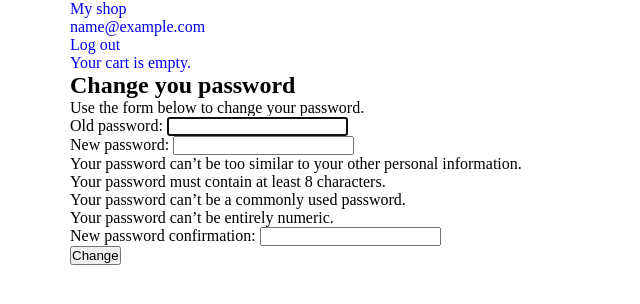
After one commit to Kitayeu/my_shop, a Django app: page /accounts/password_change/ in a window 1280 px wide. The commit adds this page. Shown: the top 304 px of the page, without its empty margins (0-640 px from the left). Run offline with Django 3.2, Linux system fonts and the light colour scheme; the visitor is signed in with stand-in values (Sample User, id 1); parts of the project's set-up code (start-up, migrations or seed data) failed here and were passed over.

Commit message:
Added ability to change password for user

```diff
--- a/accounts/urls.py
+++ b/accounts/urls.py
@@ -3,11 +3,12 @@ from django.contrib.auth import views as auth_views
 
 from . import views
 
-app_name = 'accounts'
 
 urlpatterns = [
     path('login/', auth_views.LoginView.as_view(), name='login'),
     path('logout/', auth_views.LogoutView.as_view(), name='logout'),
     path('register/', views.register, name='register'),
     path('profile/', views.profile, name='profile'),
+    path('password_change/', auth_views.PasswordChangeView.as_view(), name='password_change'),
+    path('password_change/done/', auth_views.PasswordChangeDoneView.as_view(), name='password_change_done'),
 ]
--- a/accounts/views.py
+++ b/accounts/views.py
@@ -84,7 +84,7 @@ def profile(request):
         else:
             messages.error(request, 'User with given email already exists')
 
-        return redirect('accounts:profile')
+        return redirect('profile')
 
     else:
 
--- a/my_shop/urls.py
+++ b/my_shop/urls.py
@@ -19,7 +19,7 @@ from django.conf import settings
 from django.conf.urls.static import static
 
 urlpatterns = [
-    path('accounts/', include('accounts.urls', namespace='accounts')),
+    path('accounts/', include('accounts.urls')),
     path('admin/', admin.site.urls),
     path('cart/', include('carts.urls', namespace='carts')),
     path('orders/', include('orders.urls', namespace='orders')),
--- a/orders/views.py
+++ b/orders/views.py
@@ -90,7 +90,7 @@ def invoice_pdf(request, order_id):
                                                stylesheets=[weasyprint.CSS(settings.STATIC_ROOT + '/css/style.css')])
         return response
 
-    return redirect('accounts:profile')
+    return redirect('profile')
 
 
 def order_detail(request, order_id):
@@ -101,4 +101,4 @@ def order_detail(request, order_id):
             'orders/detail.html',
             {'order': order}
         )
-    return redirect('accounts:profile')
+    return redirect('profile')
--- a/templates/accounts/profile.html
+++ b/templates/accounts/profile.html
@@ -81,6 +81,10 @@
                         title="Fill in new details and click 'Update profile'">
                     Update profile
                 </button>
+                <button type="submit" data-toggle="tooltip" data-placement="top"
+                        title="Change password">
+                    <a href="{% url 'password_change' %}">Change password</a>
+                </button>
             </div>
 
             <hr>
--- a/templates/accounts/register_done.html
+++ b/templates/accounts/register_done.html
@@ -13,7 +13,7 @@
 
             <div>
                 Your account was successfully created.
-                You can <a href="{% url 'accounts:login' %}">log in.</a>
+                You can <a href="{% url 'login' %}">log in.</a>
             </div>
     </div>
 
--- a/templates/orders/order_create.html
+++ b/templates/orders/order_create.html
@@ -76,7 +76,7 @@
             {% if not request.user.is_authenticated %}
             <div>
                 Already registered?
-                <a href="{% url 'accounts:login' %}">
+                <a href="{% url 'login' %}">
                     Log in
                 </a>
             </div>
--- /dev/null
+++ b/templates/registration/password_change_form.html
@@ -0,0 +1,13 @@
+{% extends 'shops/base.html' %}
+
+{% block title %}Change you password{% endblock %}
+
+{% block content %}
+    <h2>Change you password</h2>
+    <p>Use the form below to change your password.</p>
+    <form action="." method="post">
+        {{ form.as_p }}
+        <p><input type="submit" value="Change"></p>
+        {% csrf_token %}
+    </form>
+{% endblock %}
--- a/templates/shops/base.html
+++ b/templates/shops/base.html
@@ -23,13 +23,13 @@
                     <ul>
                         {% if request.user.is_authenticated %}
                             <li>
-                                <a href="{% url 'accounts:profile' %}">
+                                <a href="{% url 'profile' %}">
                                     <i></i> {{ request.user.email }}
                                 </a>
                             </li>
 
                             <li>
-                                <a href="{% url 'accounts:logout' %}">
+                                <a href="{% url 'logout' %}">
                                     <i></i> Log out
                                 </a>
                             </li>
@@ -37,13 +37,13 @@
                         {% else %}
 
                             <li>
-                                <a href="{% url 'accounts:login' %}">
+                                <a href="{% url 'login' %}">
                                     <i></i> Log in
                                 </a>
                             </li>
 
                             <li>
-                                <a href="{% url 'accounts:register' %}">
+                                <a href="{% url 'register' %}">
                                     <i></i> Register
                                 </a>
                             </li>
```
Also changed, not shown: templates/registration/password_change_done.html (added, +8 -0 lines).
